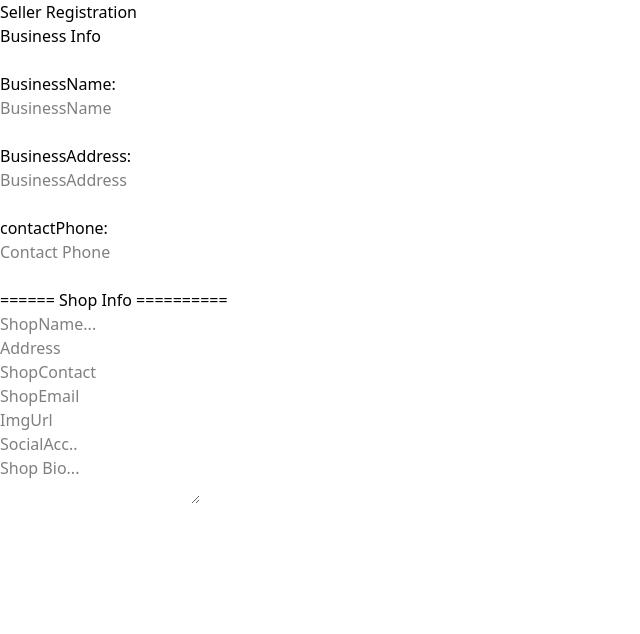
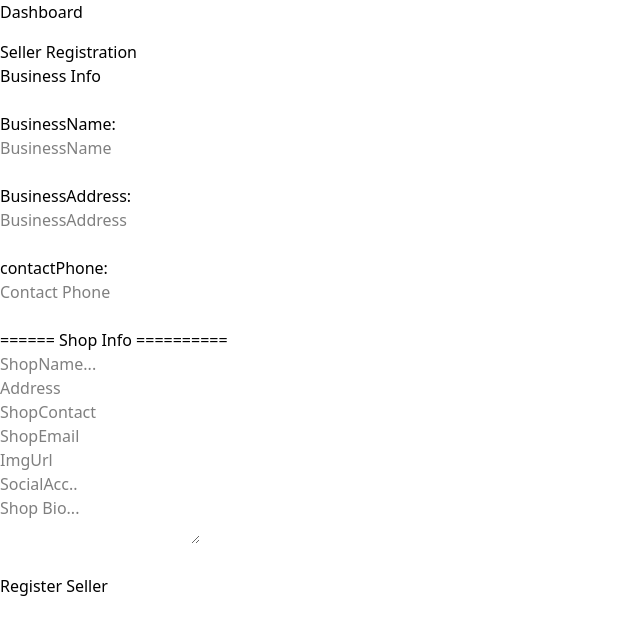
Before and after one commit to prasad-xma/HandWoven, a React (Vite) app in the folder HandWoven.Client/: page /seller/register in a window 1280 px wide. Shown: the top 634 px of the page, without its empty margins (0-640 px from the left). Built offline with nearby package versions, Linux system fonts and the light colour scheme.

Commit message:
add styles

```diff
--- a/HandWoven.Client/src/pages/Dashboard.jsx
+++ b/HandWoven.Client/src/pages/Dashboard.jsx
@@ -8,17 +8,23 @@ const Dashboard = () => {
 
 
   return (
-    <div>
+    <div className='p-2'>
       <h2>Dashboard</h2>
       <p>Email: {user?.email}</p>
       <p>Role: {user?.role}</p>
       {/* Role: {user?.["http://schemas.microsoft.com/ws/2008/06/identity/claims/role"]} */}
-      <button className='mt-2 cursor-pointer' onClick={logout}>Logout</button>
+
+      <button className='mt-2 cursor-pointer p-3 text-white bg-red-500 hover:bg-red-600' onClick={logout}>Logout</button>
       <br />
+
       {user.role === "User" && (
         <button className='mt-2 cursor-pointer' onClick={() => navigate("/seller/register")}>
           Create Seller Account
         </button>
+      )}
+
+      {user.role === "Seller" && (
+        <button className='mt-4 cursor-pointer bg-green-500 p-3 text-white hover:bg-green-700' onClick={() => navigate("/seller/s-dashboard")}>Seller Dashboard</button>
       )}
     </div>
   );
--- a/HandWoven.Client/src/pages/SellerRegister.jsx
+++ b/HandWoven.Client/src/pages/SellerRegister.jsx
@@ -38,6 +38,7 @@ const SellerRegister = () => {
 
     return (
         <div>
+            <button className='mb-4 cursor-pointer' onClick={() => navigate("/dashboard")}>Dashboard</button>
             <h2>Seller Registration</h2>
 
             <form onSubmit={handleSubmit}>
@@ -66,7 +67,8 @@ const SellerRegister = () => {
                 <input type="text" name="SocialAcc" onChange={handleChange} placeholder='SocialAcc..' />
                 <br />
                 <textarea name='bio' placeholder='Shop Bio...' onChange={handleChange} />
-
+                <br /><br />
+                <button type="submit">Register Seller</button>
             </form>
         </div>
     );
```
